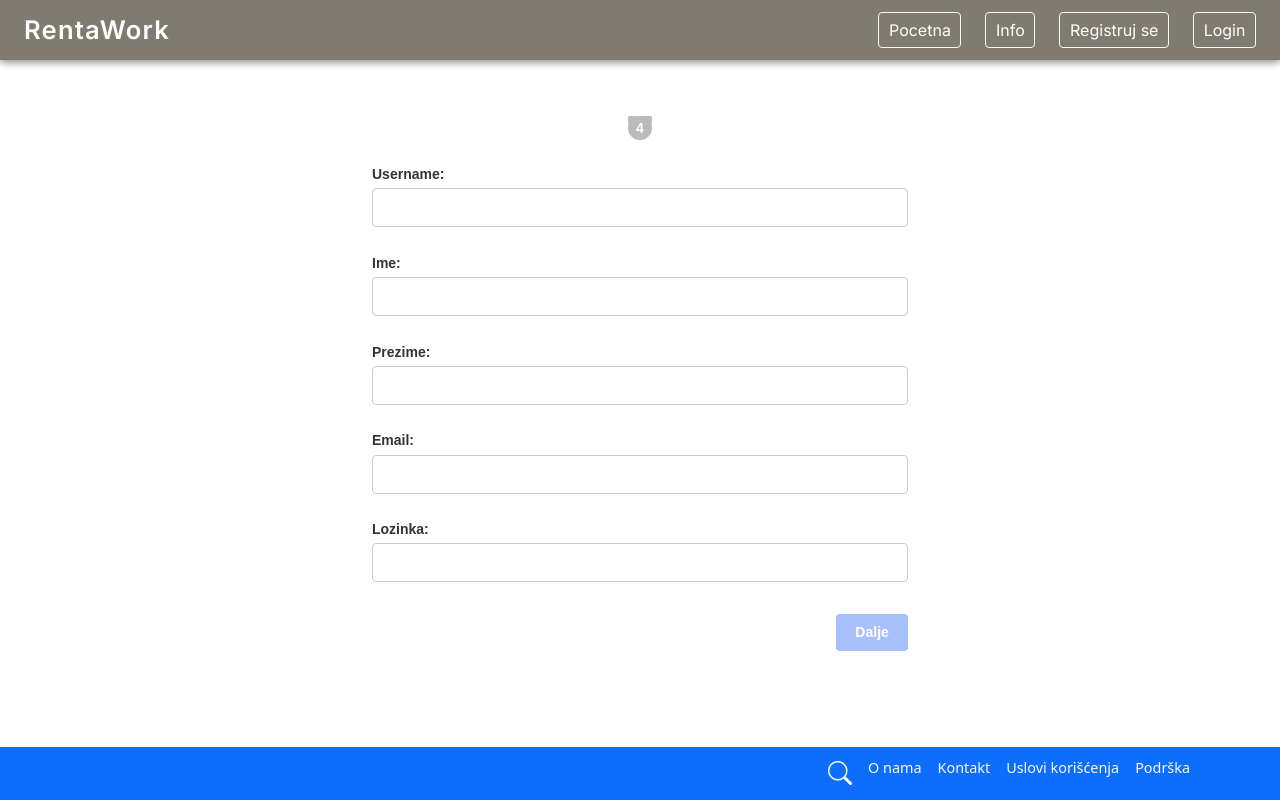
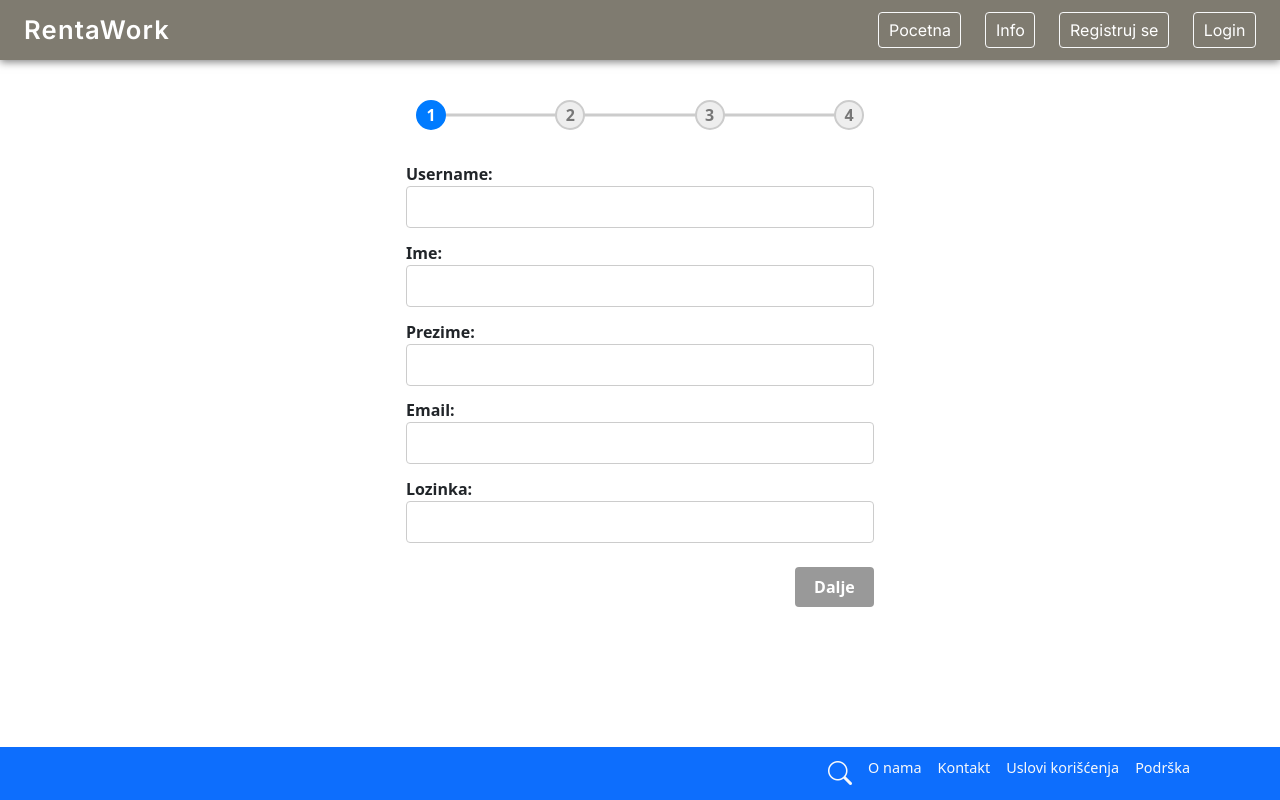
Before and after one commit to mnenadmm/rentaWorks, an Angular app in the folder client/: page /register in a window 1280 px wide. Built offline with nearby package versions, Linux system fonts and the light colour scheme.

Commit message:
prddolse

```diff
--- a/client/src/app/auth/registracija/registracija.component.css
+++ b/client/src/app/auth/registracija/registracija.component.css
@@ -1,139 +1,121 @@
-/* MOBILE FIRST */
-.registracija-wrapper {
-  max-width: 100vw;
+.registration-container {
+  max-width: 500px;
+  margin: 0 auto;
   padding: 1rem;
   box-sizing: border-box;
-  min-height: calc(100vh - 120px); /* pretpostavljamo header + footer visine zajedno oko 120px */
   display: flex;
   flex-direction: column;
-  justify-content: flex-start;
-  overflow: hidden;
-  font-family: Arial, sans-serif;
+  height: calc(100vh - 120px); /* uzmi u obzir header i footer */
 }
 
-/* Progress bar u jednoj liniji, 4 koraka */
 .progress-bar {
+  position: relative;
+  margin-bottom: 2rem;
+  height: 30px;
+}
+
+.progress-line {
+  position: absolute;
+  top: 50%;
+  left: 10px;
+  right: 10px;
+  height: 3px;
+  background-color: #ccc;
+  transform: translateY(-50%);
+  z-index: 1;
+  border-radius: 2px;
+}
+
+.steps {
   display: flex;
   justify-content: space-between;
-  margin-bottom: 1.5rem;
-  gap: 0.5rem;
+  position: relative;
+  z-index: 2;
+  padding: 0 10px;
 }
 
-.korak {
-  flex: 1;
-  height: 6px;
-  background-color: #ddd;
-  border-radius: 3px;
-  position: relative;
-  cursor: pointer;
-  transition: background-color 0.3s ease;
+.step {
+  width: 30px;
+  height: 30px;
+  background: #eee;
+  border-radius: 50%;
+  border: 2px solid #ccc;
+  color: #777;
+  display: flex;
+  align-items: center;
+  justify-content: center;
+  font-weight: bold;
+  cursor: default;
+  transition: all 0.3s ease;
+  user-select: none;
 }
 
-.korak::before {
-  content: attr(data-number);
-  position: absolute;
-  top: -24px;
-  left: 50%;
-  transform: translateX(-50%);
-  background-color: #bbb;
+.step.active {
+  background-color: #007bff;
+  border-color: #007bff;
   color: white;
-  width: 24px;
-  height: 24px;
-  line-height: 24px;
-  border-radius: 50%;
-  font-weight: bold;
-  font-size: 14px;
-  user-select: none;
-  transition: background-color 0.3s ease;
 }
 
-.korak.active,
-.korak:hover {
-  background-color: #4285f4;
+.step.completed {
+  background-color: #28a745;
+  border-color: #28a745;
+  color: white;
 }
 
-.korak.active::before {
-  background-color: #4285f4;
+.step-content {
+  flex: 1;
+  overflow-y: auto;
 }
 
-.korak.completed {
-  background-color: #34a853;
+label {
+  display: block;
+  margin-bottom: 0.8rem;
+  font-weight: 600;
 }
 
-.korak.completed::before {
-  background-color: #34a853;
-}
-
-/* Form styling */
-form label {
-  display: block;
-  margin-bottom: 0.6rem;
-  font-weight: 600;
-  font-size: 14px;
-  color: #333;
-}
-
-form input {
+input {
   width: 100%;
-  padding: 0.5rem;
-  margin-top: 0.2rem;
-  margin-bottom: 1rem;
+  padding: 0.5rem 0.7rem;
+  box-sizing: border-box;
   border: 1px solid #ccc;
   border-radius: 4px;
-  font-size: 14px;
-  box-sizing: border-box;
 }
 
 .error {
-  color: #d93025;
-  font-size: 12px;
-  margin-top: -0.8rem;
-  margin-bottom: 0.8rem;
+  color: #d9534f;
+  font-size: 0.8rem;
+  margin-top: 0.2rem;
 }
 
-/* Dugmici */
-.dugmici {
-  margin-top: 1rem;
+.buttons {
+  margin-top: 1.5rem;
   display: flex;
   justify-content: flex-end;
   gap: 0.5rem;
 }
 
-.dugmici button {
-  background-color: #4285f4;
+button {
+  padding: 0.5rem 1.2rem;
+  border: none;
+  border-radius: 4px;
+  background-color: #007bff;
   color: white;
-  border: none;
-  padding: 0.5rem 1.2rem;
-  border-radius: 4px;
+  font-weight: 600;
   cursor: pointer;
-  font-weight: 600;
-  font-size: 14px;
   transition: background-color 0.3s ease;
 }
 
-.dugmici button:disabled {
-  background-color: #a8c0f9;
+button[disabled] {
+  background-color: #999;
   cursor: not-allowed;
 }
 
-.dugmici button:hover:not(:disabled) {
-  background-color: #3367d6;
+button:hover:not([disabled]) {
+  background-color: #0056b3;
 }
 
-/* Placeholder koraka */
-.placeholder {
-  font-size: 16px;
-  color: #555;
-  margin-bottom: 1rem;
-}
-
-/* RESPONSIVE */
-
-/* Veći ekrani */
-@media (min-width: 768px) {
-  .registracija-wrapper {
-    max-width: 600px;
-    margin: 0 auto;
-    padding: 2rem;
+@media (max-width: 600px) {
+  .registration-container {
+    padding: 0.5rem;
   }
 }
--- a/client/src/app/auth/registracija/registracija.component.html
+++ b/client/src/app/auth/registracija/registracija.component.html
@@ -1,23 +1,29 @@
-<div class="registracija-wrapper">
+<div class="registration-container">
 
   <div class="progress-bar">
-    <div
-      class="korak"
-      *ngFor="let k of [].constructor(ukupnoKoraka); let i = index"
-      [class.active]="i + 1 === korak"
-      [class.completed]="i + 1 < korak"
-      [attr.data-number]="i + 1"
-    ></div>
+    <div class="progress-line"></div>
+    <div class="steps">
+      <div
+        class="step"
+        *ngFor="let s of steps; let i = index"
+        [class.active]="currentStep === i + 1"
+        [class.completed]="currentStep > i + 1"
+      >
+        {{ i + 1 }}
+      </div>
+    </div>
   </div>
 
-  <div class="korak-sadrzaj">
+  <div class="step-content">
 
-    <form *ngIf="korak === 1" [formGroup]="formaKorak1" (ngSubmit)="sledeciKorak()" novalidate>
+    <!-- KORAK 1 -->
+    <form *ngIf="currentStep === 1" [formGroup]="step1Form" (ngSubmit)="nextStep()">
+
       <label>
         Username:
         <input formControlName="username" />
       </label>
-      <div *ngIf="formaKorak1.get('username')?.invalid && formaKorak1.get('username')?.touched" class="error">
+      <div *ngIf="step1Form.get('username')?.invalid && step1Form.get('username')?.touched" class="error">
         Username mora imati najmanje 4 karaktera.
       </div>
 
@@ -25,7 +31,7 @@
         Ime:
         <input formControlName="ime" />
       </label>
-      <div *ngIf="formaKorak1.get('ime')?.invalid && formaKorak1.get('ime')?.touched" class="error">
+      <div *ngIf="step1Form.get('ime')?.invalid && step1Form.get('ime')?.touched" class="error">
         Ime je obavezno.
       </div>
 
@@ -33,7 +39,7 @@
         Prezime:
         <input formControlName="prezime" />
       </label>
-      <div *ngIf="formaKorak1.get('prezime')?.invalid && formaKorak1.get('prezime')?.touched" class="error">
+      <div *ngIf="step1Form.get('prezime')?.invalid && step1Form.get('prezime')?.touched" class="error">
         Prezime je obavezno.
       </div>
 
@@ -41,7 +47,7 @@
         Email:
         <input formControlName="email" type="email" />
       </label>
-      <div *ngIf="formaKorak1.get('email')?.invalid && formaKorak1.get('email')?.touched" class="error">
+      <div *ngIf="step1Form.get('email')?.invalid && step1Form.get('email')?.touched" class="error">
         Email nije validan.
       </div>
 
@@ -49,34 +55,40 @@
         Lozinka:
         <input formControlName="lozinka" type="password" />
       </label>
-      <div *ngIf="formaKorak1.get('lozinka')?.invalid && formaKorak1.get('lozinka')?.touched" class="error">
+      <div *ngIf="step1Form.get('lozinka')?.invalid && step1Form.get('lozinka')?.touched" class="error">
         Lozinka mora imati najmanje 6 karaktera.
       </div>
 
-      <div class="dugmici">
-        <button type="submit" [disabled]="formaKorak1.invalid">Dalje</button>
+      <div class="buttons">
+        <button type="submit" [disabled]="step1Form.invalid">Dalje</button>
       </div>
     </form>
 
-    <div *ngIf="korak === 2" class="placeholder">
+    <!-- KORACI 2 i 3: samo primer sadržaja sa dugmetom nazad i dalje -->
+    <div *ngIf="currentStep === 2">
       <p>Ovde ide forma za izbor tipa korisnika i dodatne podatke</p>
-      <button (click)="sledeciKorak()">Dalje</button>
+      <div class="buttons">
+        <button (click)="prevStep()">Nazad</button>
+        <button (click)="nextStep()">Dalje</button>
+      </div>
     </div>
 
-    <div *ngIf="korak === 3" class="placeholder">
+    <div *ngIf="currentStep === 3">
       <p>Ovde ide forma za dodatne profilne podatke</p>
-      <button (click)="sledeciKorak()">Dalje</button>
+      <div class="buttons">
+        <button (click)="prevStep()">Nazad</button>
+        <button (click)="nextStep()">Dalje</button>
+      </div>
     </div>
 
-    <div *ngIf="korak === 4" class="placeholder">
+    <!-- KORAK 4: pregled i submit -->
+    <div *ngIf="currentStep === 4">
       <p>Ovde ide pregled i potvrda podataka</p>
-      <button (click)="submit()">Potvrdi</button>
+      <div class="buttons">
+        <button (click)="prevStep()">Nazad</button>
+        <button (click)="submit()">Submit</button>
+      </div>
     </div>
 
   </div>
-
-  <div class="dugmici" *ngIf="korak > 1">
-    <button (click)="prethodniKorak()">Nazad</button>
-  </div>
-
 </div>
--- a/client/src/app/auth/registracija/registracija.component.ts
+++ b/client/src/app/auth/registracija/registracija.component.ts
@@ -10,13 +10,14 @@ import { CommonModule } from '@angular/common';
   styleUrls: ['./registracija.component.css']
 })
 export class RegistracijaComponent  {
-  korak = 1;
-  ukupnoKoraka = 4;
 
-  formaKorak1: FormGroup;
+  currentStep = 1;
+  steps = [1, 2, 3, 4];
+
+  step1Form: FormGroup;
 
   constructor(private fb: FormBuilder) {
-    this.formaKorak1 = this.fb.group({
+    this.step1Form = this.fb.group({
       username: ['', [Validators.required, Validators.minLength(4)]],
       ime: ['', Validators.required],
       prezime: ['', Validators.required],
@@ -25,26 +26,29 @@ export class RegistracijaComponent  {
     });
   }
 
-  sledeciKorak() {
-    if (this.korak === 1 && this.formaKorak1.invalid) {
-      this.formaKorak1.markAllAsTouched();
+  nextStep() {
+    if(this.currentStep === 1 && this.step1Form.invalid) {
+      this.step1Form.markAllAsTouched();
       return;
     }
-    if (this.korak < this.ukupnoKoraka) {
-      this.korak++;
+    if (this.currentStep < this.steps.length) {
+      this.currentStep++;
     }
   }
 
-  prethodniKorak() {
-    if (this.korak > 1) {
-      this.korak--;
+  prevStep() {
+    if (this.currentStep > 1) {
+      this.currentStep--;
     }
   }
+
   submit() {
-  // Ovde ide logika za slanje podataka na server ili završetak registracije
-  alert('Registracija završena! Podaci su poslati.');
-  // Primer: resetovanje forme i vraćanje na prvi korak
-  this.korak = 1;
-  this.formaKorak1.reset();
+    if (this.step1Form.valid) {
+      // Ovde ide logika za submit (poziv API, itd)
+      alert('Registracija poslata!');
+    } else {
+      this.step1Form.markAllAsTouched();
+      this.currentStep = 1;
+    }
+  }
 }
-}
```
